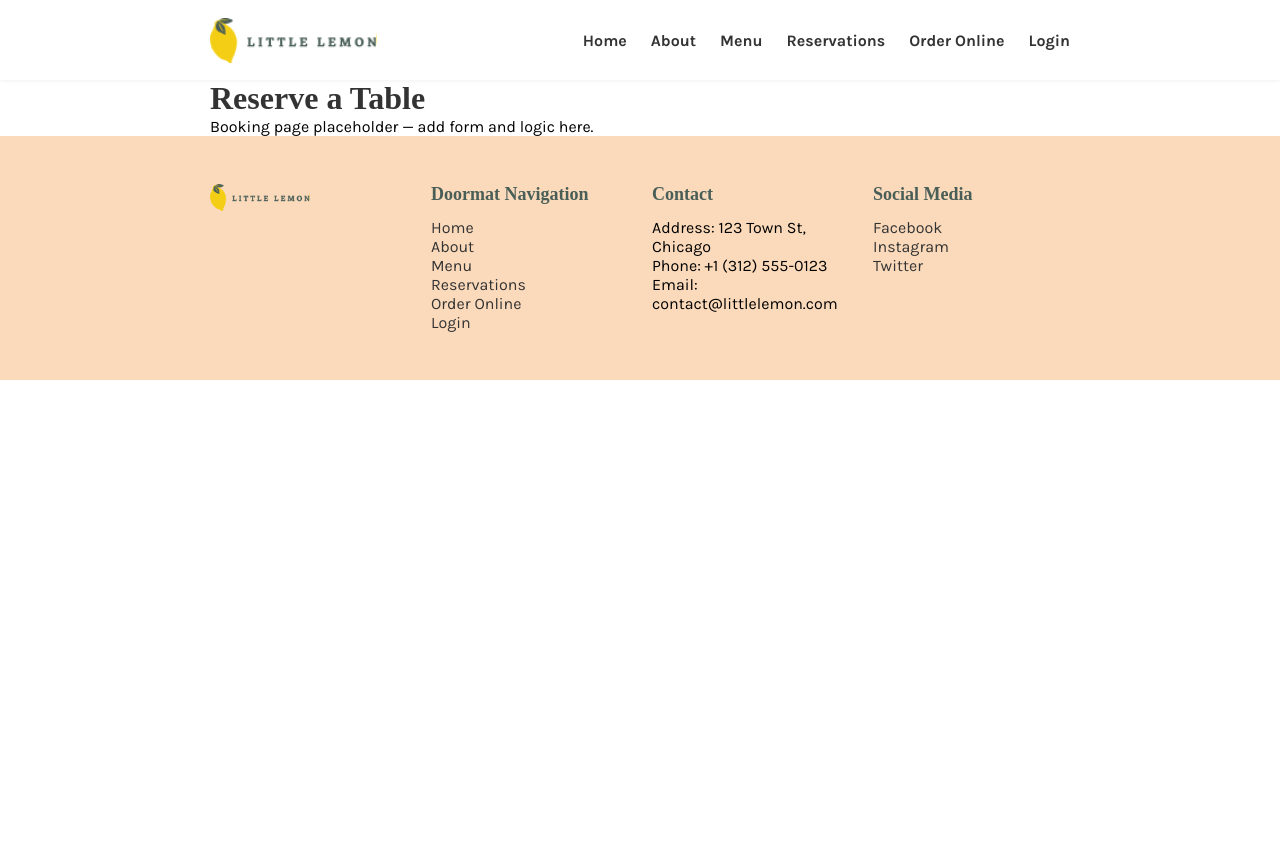
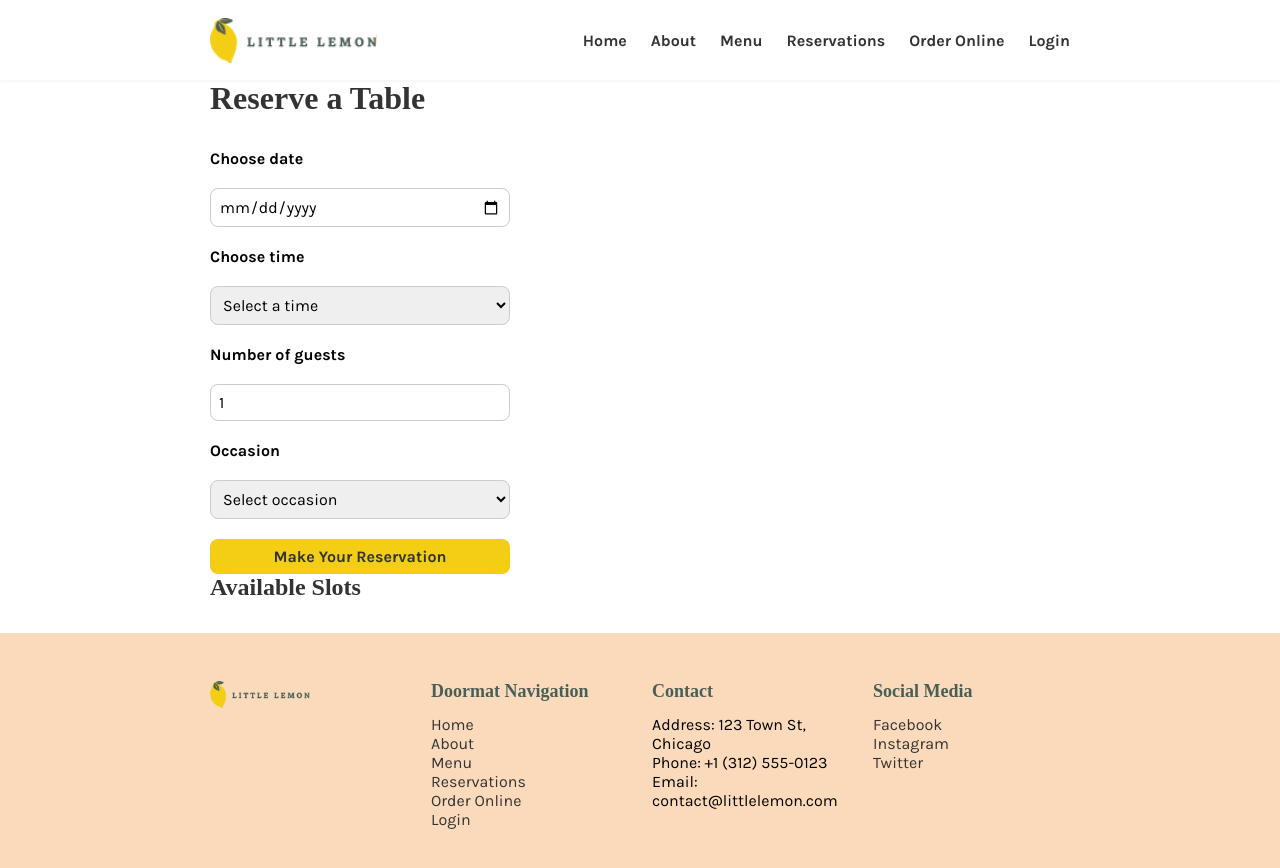
Before and after one commit to orok83/little-lemon, a React (Create React App) app: page /booking in a window 1280 px wide. Shown: the top 868 px of the page. Before the commit the page ends 800 px from the top, so only its background shows below. Built offline with nearby package versions, Linux system fonts and the light colour scheme; a web font is replaced by a local one.

Commit message:
some fixes

```diff
--- a/src/App.css
+++ b/src/App.css
@@ -390,3 +390,50 @@ footer {
     text-align: center;
   }
 }
+
+.booking-form {
+  display: grid;
+  max-width: 300px;
+  gap: 20px;
+  margin-top: 2rem;
+}
+.booking-form label {
+  font-weight: bold;
+  font-size: 16px;
+}
+.booking-form input,
+.booking-form select {
+  padding: 0.5rem;
+  font-size: 16px;
+  border-radius: 8px;
+  border: 1px solid #ccc;
+}
+.booking-form input[type="submit"] {
+  background: var(--primary-yellow);
+  color: var(--dark-charcoal);
+  font-weight: bold;
+  cursor: pointer;
+  border: none;
+}
+.booking-slots {
+  list-style: none;
+  padding: 0;
+  margin-top: 2rem;
+  display: grid;
+  grid-template-columns: repeat(auto-fill, minmax(120px, 1fr));
+  gap: 1rem;
+}
+.booking-slot {
+  padding: 0.5rem;
+  border-radius: 8px;
+  text-align: center;
+  font-weight: bold;
+}
+.booking-slot.available {
+  background: #e0ffe0;
+  color: var(--primary-green);
+}
+.booking-slot.booked {
+  background: #ffe0e0;
+  color: var(--secondary-orange);
+}
--- a/src/Main.js
+++ b/src/Main.js
@@ -15,7 +15,7 @@ export default function Main() {
         <Route path="/booking" element={<BookingPage />} />
         <Route path="/menu" element={<MenuPage />} />
         <Route path="/about" element={<AboutPage />} />
-        {/* add other routes as needed */}
+        <Route path="/booking" element={<BookingPage />} />
       </Routes>
       <Footer />
     </>
--- /dev/null
+++ b/src/components/BookingForm.js
@@ -0,0 +1,71 @@
+import { useState } from 'react';
+
+export default function BookingForm({ availableTimes, dispatch, onSubmitReservation }) {
+  const [date, setDate] = useState('');
+  const [time, setTime] = useState('');
+  const [guests, setGuests] = useState(1);
+  const [occasion, setOccasion] = useState('');
+
+  const handleSubmit = (e) => {
+    e.preventDefault();
+    const formData = { date, time, guests, occasion };
+    onSubmitReservation(formData);
+  };
+
+  const handleDateChange = (e) => {
+    const newDate = e.target.value;
+    setDate(newDate);
+    dispatch({ type: 'update', payload: newDate });
+  };
+
+  return (
+    <form onSubmit={handleSubmit} className="booking-form">
+      <label htmlFor="res-date">Choose date</label>
+      <input
+        type="date"
+        id="res-date"
+        value={date}
+        onChange={handleDateChange}
+        required
+      />
+
+      <label htmlFor="res-time">Choose time</label>
+<select
+  id="res-time"
+  value={time}
+  onChange={(e) => setTime(e.target.value)}
+  required
+>
+  <option value="">Select a time</option>
+  {availableTimes && availableTimes.map((t) => (
+    <option key={t} value={t}>{t}</option>
+  ))}
+</select>
+
+      <label htmlFor="guests">Number of guests</label>
+      <input
+        type="number"
+        id="guests"
+        min="1"
+        max="10"
+        value={guests}
+        onChange={(e) => setGuests(e.target.value)}
+        required
+      />
+
+      <label htmlFor="occasion">Occasion</label>
+      <select
+        id="occasion"
+        value={occasion}
+        onChange={(e) => setOccasion(e.target.value)}
+        required
+      >
+        <option value="">Select occasion</option>
+        <option value="Birthday">Birthday</option>
+        <option value="Anniversary">Anniversary</option>
+      </select>
+
+      <input type="submit" value="Make Your Reservation" className="yellow-btn" />
+    </form>
+  );
+}
--- /dev/null
+++ b/src/components/BookingSlot.js
@@ -0,0 +1,7 @@
+export default function BookingSlot({ time, booked }) {
+  return (
+    <li className={`booking-slot ${booked ? 'booked' : 'available'}`}>
+      {time} {booked ? '(Booked)' : '(Available)'}
+    </li>
+  );
+}
--- a/src/components/Nav.js
+++ b/src/components/Nav.js
@@ -23,9 +23,10 @@ export default function Nav() {
           <li><Link to="/" onClick={() => setOpen(false)}>Home</Link></li>
           <li><Link to="/about" onClick={() => setOpen(false)}>About</Link></li>
           <li><Link to="/menu" onClick={() => setOpen(false)}>Menu</Link></li>
-          <li><Link to="/booking" onClick={() => setOpen(false)}>Reservations</Link></li>
+          <li><Link to="/booking">Reservations</Link></li>
           <li><Link to="/order" onClick={() => setOpen(false)}>Order Online</Link></li>
           <li><Link to="/login" onClick={() => setOpen(false)}>Login</Link></li>
+
         </ul>
       </nav>
     </div>
--- a/src/components/Specials.js
+++ b/src/components/Specials.js
@@ -1,10 +1,39 @@
-const specialsData = [
-  { id: 1, title: "Greek Salad", price: "$12.99", description: "The famous greek salad of crispy lettuce, peppers, olives and our Chicago style feta cheese, garnished with crunchy garlic and rosemary croutons.", image: "greek_salad.jpg" },
-  { id: 2, title: "Bruschetta", price: "$5.89", description: "Our Bruschetta is made from grilled bread that has been smeared with garlic and seasoned with salt and olive oil.", image: "bruchetta.svg" },
-  { id: 3, title: "Lemon Dessert", price: "$5.00", description: "This comes straight from grandma's recipe book, every last ingredient has been sourced.", image: "lemon_dessert.jpg" }
-];
+// const specialsData = [
+//   { id: 1, title: "Greek Salad", price: "$12.99", description: "The famous greek salad of crispy lettuce, peppers, olives and our Chicago style feta cheese, garnished with crunchy garlic and rosemary croutons.", image: "greek_salad.jpg" },
+//   { id: 2, title: "Bruschetta", price: "$5.89", description: "Our Bruschetta is made from grilled bread that has been smeared with garlic and seasoned with salt and olive oil.", image: "bruchetta.svg" },
+//   { id: 3, title: "Lemon Dessert", price: "$5.00", description: "This comes straight from grandma's recipe book, every last ingredient has been sourced.", image: "lemon_dessert.jpg" }
+// ];
 
-export default function Specials() {
+// export default function Specials() {
+//   return (
+//     <section className="specials">
+//       <div className="page-inner">
+//         <div className="specials-header">
+//           <h2>This weeks specials!</h2>
+//           <button className="yellow-btn">Online Menu</button>
+//         </div>
+
+//         <div className="cards-container">
+//           {specialsData.map(item => (
+//             <article key={item.id} className="card">
+//               <img src={`/assets/${item.image}`} alt={item.title} className="card-image" />
+//               <div className="card-content">
+//                 <div className="card-title">
+//                   <h3>{item.title}</h3>
+//                   <span className="price">{item.price}</span>
+//                 </div>
+//                 <p>{item.description}</p>
+//                 <button className="delivery-btn">Order a delivery</button>
+//               </div>
+//             </article>
+//           ))}
+//         </div>
+//       </div>
+//     </section>
+//   );
+// }
+
+export default function Specials({ specialsData = [] }) {
   return (
     <section className="specials">
       <div className="page-inner">
@@ -12,9 +41,9 @@ export default function Specials() {
           <h2>This weeks specials!</h2>
           <button className="yellow-btn">Online Menu</button>
         </div>
-
         <div className="cards-container">
-          {specialsData.map(item => (
+          {specialsData.length > 0 ? (
+            specialsData.map(item => (
               <article key={item.id} className="card">
                 <img src={`/assets/${item.image}`} alt={item.title} className="card-image" />
                 <div className="card-content">
@@ -26,7 +55,10 @@ export default function Specials() {
                   <button className="delivery-btn">Order a delivery</button>
                 </div>
               </article>
-          ))}
+            ))
+          ) : (
+            <p>No specials available.</p>
+          )}
         </div>
       </div>
     </section>
--- a/src/pages/BookingPage.js
+++ b/src/pages/BookingPage.js
@@ -1,8 +1,30 @@
-export default function BookingPage() {
+import { useState } from 'react';
+import BookingForm from '../components/BookingForm';
+import BookingSlot from '../components/BookingSlot';
+
+export default function BookingPage({ availableTimes, dispatch }) {
+  const [bookings, setBookings] = useState([]);
+
+  const handleReservation = (formData) => {
+    setBookings([...bookings, formData]);
+  };
+
   return (
     <main className="page-inner booking-page">
       <h1>Reserve a Table</h1>
-      <p>Booking page placeholder — add form and logic here.</p>
+      <BookingForm
+        availableTimes={availableTimes}
+        dispatch={dispatch}
+        onSubmitReservation={handleReservation}
+      />
+
+      <h2>Available Slots</h2>
+      <ul className="booking-slots">
+        {availableTimes && availableTimes.map((time) => {
+          const booked = bookings.some(b => b.time === time);
+          return <BookingSlot key={time} time={time} booked={booked} />;
+        })}
+      </ul>
     </main>
   );
 }
--- a/src/pages/Homepage.js
+++ b/src/pages/Homepage.js
@@ -3,11 +3,12 @@ import Specials from '../components/Specials';
 import CustomersSay from '../components/CustomersSay';
 import Chicago from '../components/Chicago';
 
-export default function Homepage() {
+export default function Homepage({ specialsData }) {
   return (
     <>
+
       <CallToAction />
-      <Specials />
+      <Specials specialsData={specialsData} />
       <CustomersSay />
       <Chicago />
     </>
```
Also changed, not shown: src/components/Main.js (+99 -41 lines). Lines whose indentation alone changed are shown as unchanged.
